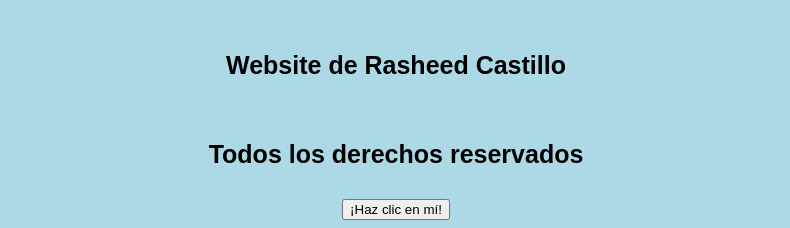
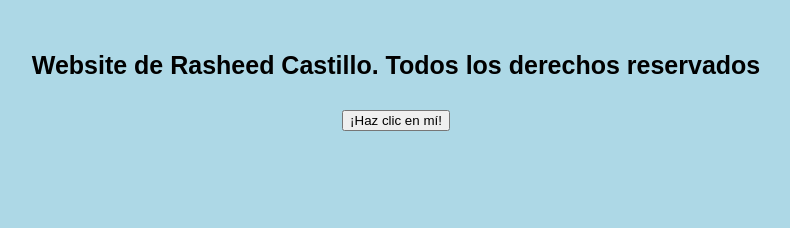
Before and after one commit to rasheedcastillo/miprimerapagina, a plain HTML site: page index.html in a window 1280 px wide. Shown: the part 1056-1284 px from the top of the page, without its empty margins (244-1034 px from the left). After the commit the page ends 1195 px from the top, so only its background shows below. Drawn offline with Linux system fonts and the light colour scheme.

Commit message:
primeros cambios en el footer

```diff
--- a/index.html
+++ b/index.html
@@ -50,8 +50,7 @@
   </main>
   <script src="script.js"></script>
   <footer>
-    <h2>Website de Rasheed Castillo</h2>
-    <h2>Todos los derechos reservados</h2>
+    <h2>Website de Rasheed Castillo. Todos los derechos reservados</h2>
     <button onClick="showAlert()" aria-label="Haz clic en mí">¡Haz clic en mí!</button>
   </footer>
 </body>
```
